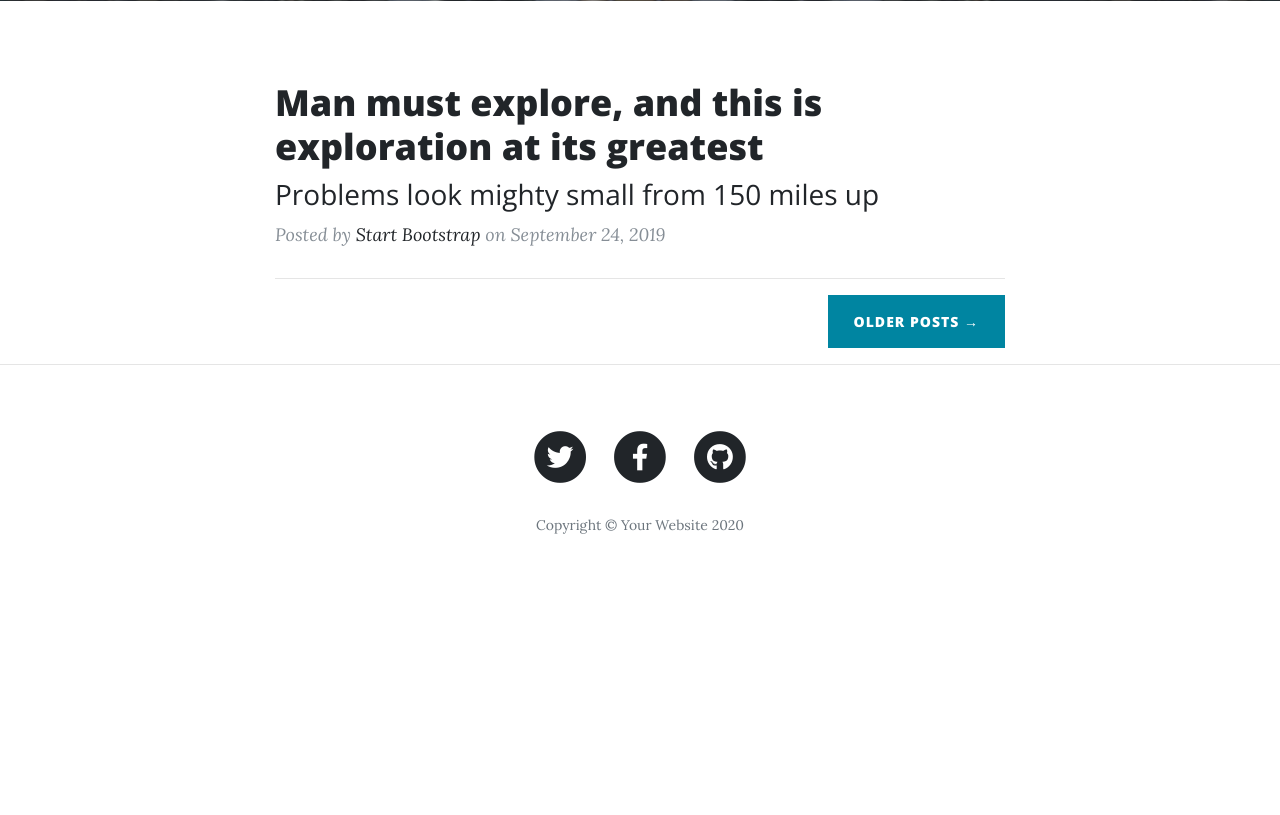
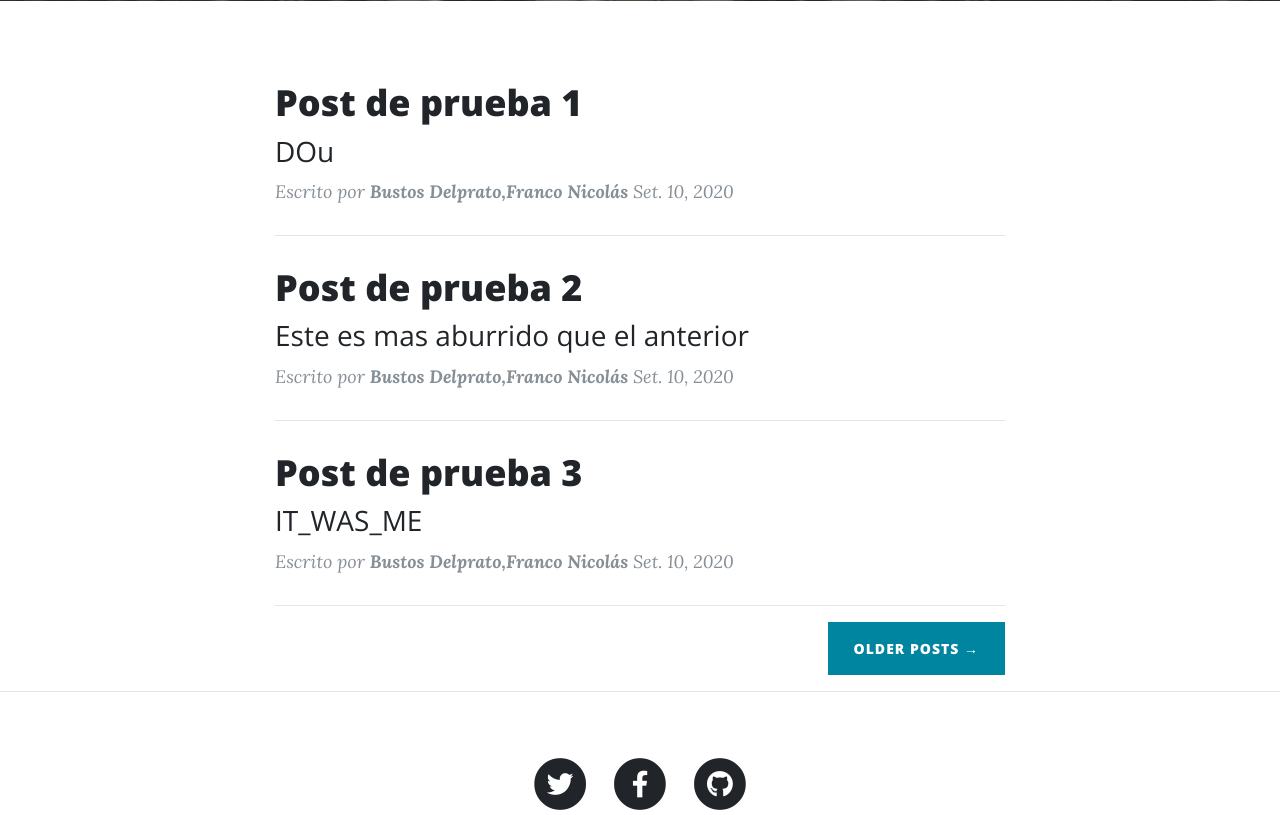
Before and after one commit to francobustos/DjangoBlogPrueba, a Django app: template django_blog/templates/index.html in a window 1280 px wide. Shown: the part 445-1260 px from the top of the page. Before the commit the page ends 979 px from the top, so only its background shows below. Run offline with Django 3.2, Linux system fonts and the light colour scheme; the template is opened without the code that fills it: values that come from a table or form of the project are taken from there, others are empty; data comes from the database, SQL or seed files in the repository; both versions use the stored data as it was after the commit; parts of the project's set-up code (start-up, migrations or seed data) failed here and were passed over; some libraries are stand-ins or nearby versions.

Commit message:
Los posts ya aparecen en las paginas, y se filtran segun su categoria

```diff
--- a/django_blog/templates/index.html
+++ b/django_blog/templates/index.html
@@ -73,21 +73,26 @@
   <div class="container">
     <div class="row">
       <div class="col-lg-8 col-md-10 mx-auto">
+        {% if posts %}
+          {% for post in posts %}
             <div class="post-preview">
               <a href="post.html">
                 <h2 class="post-title">
-              Man must explore, and this is exploration at its greatest
+                  {{ post.title }}
                 </h2>
                 <h3 class="post-subtitle">
-              Problems look mighty small from 150 miles up
+                  {{ post.description }}
                 </h3>
               </a>
-          <p class="post-meta">Posted by
-            <a href="#">Start Bootstrap</a>
-            on September 24, 2019</p>
+              <p class="post-meta">Escrito por
+                <strong>{{ post.author }}</strong>
+                {{ post.creation_date }}</p>
             </div>
             <hr>
-
+          {% endfor %}
+        {% else %}
+          <h2>No existen posts registrados! D:</h2>
+        {% endif %}
         <!-- Pager -->
         <div class="clearfix">
           <a class="btn btn-primary float-right" href="#">Older Posts &rarr;</a>
```
Also changed, not shown: django_blog/apps/blog/views.py (+23 -5 lines), django_blog/db.sqlite3, django_blog/static/img/piano.jpg. Lines whose indentation alone changed are shown as unchanged.
